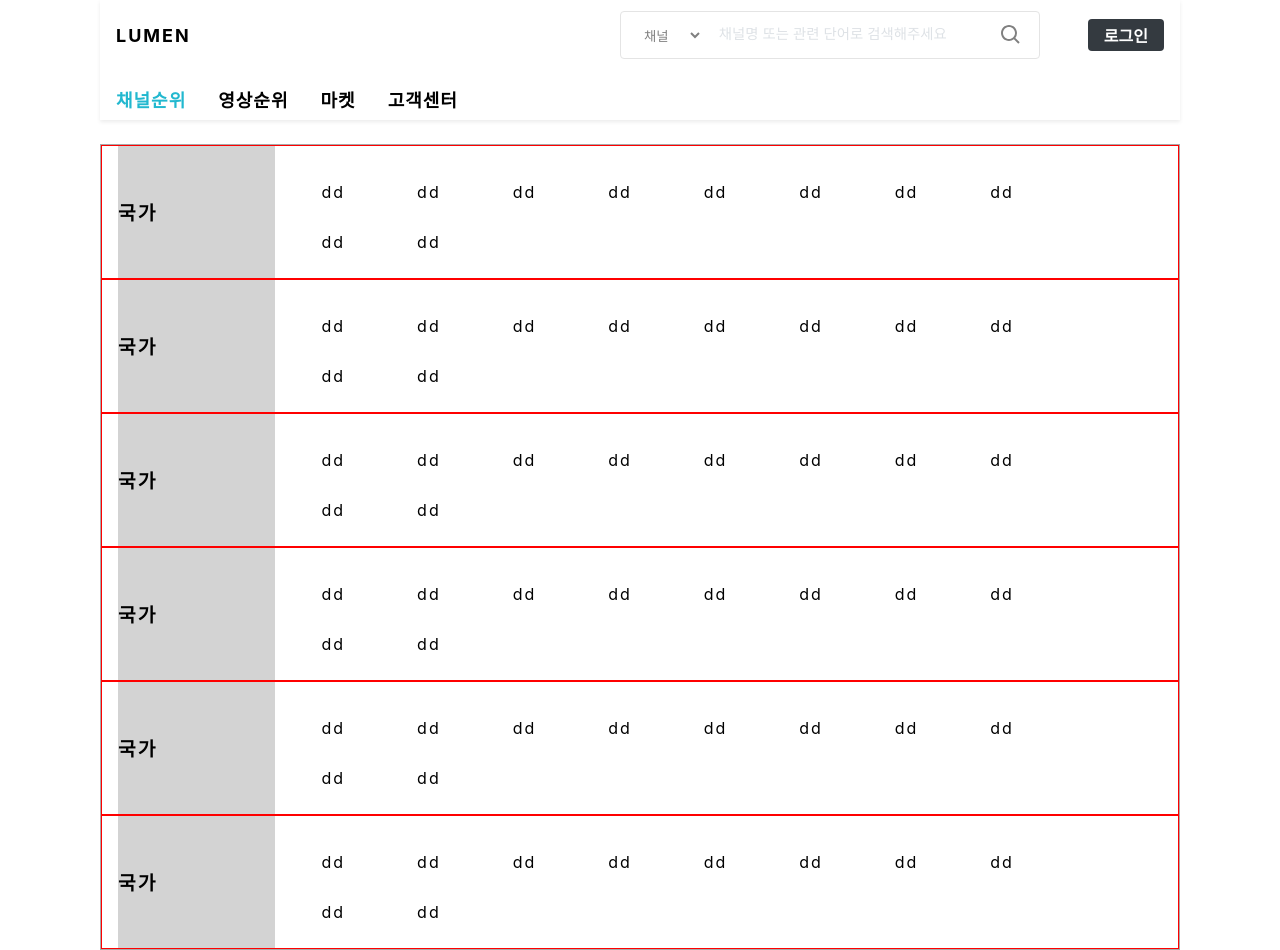
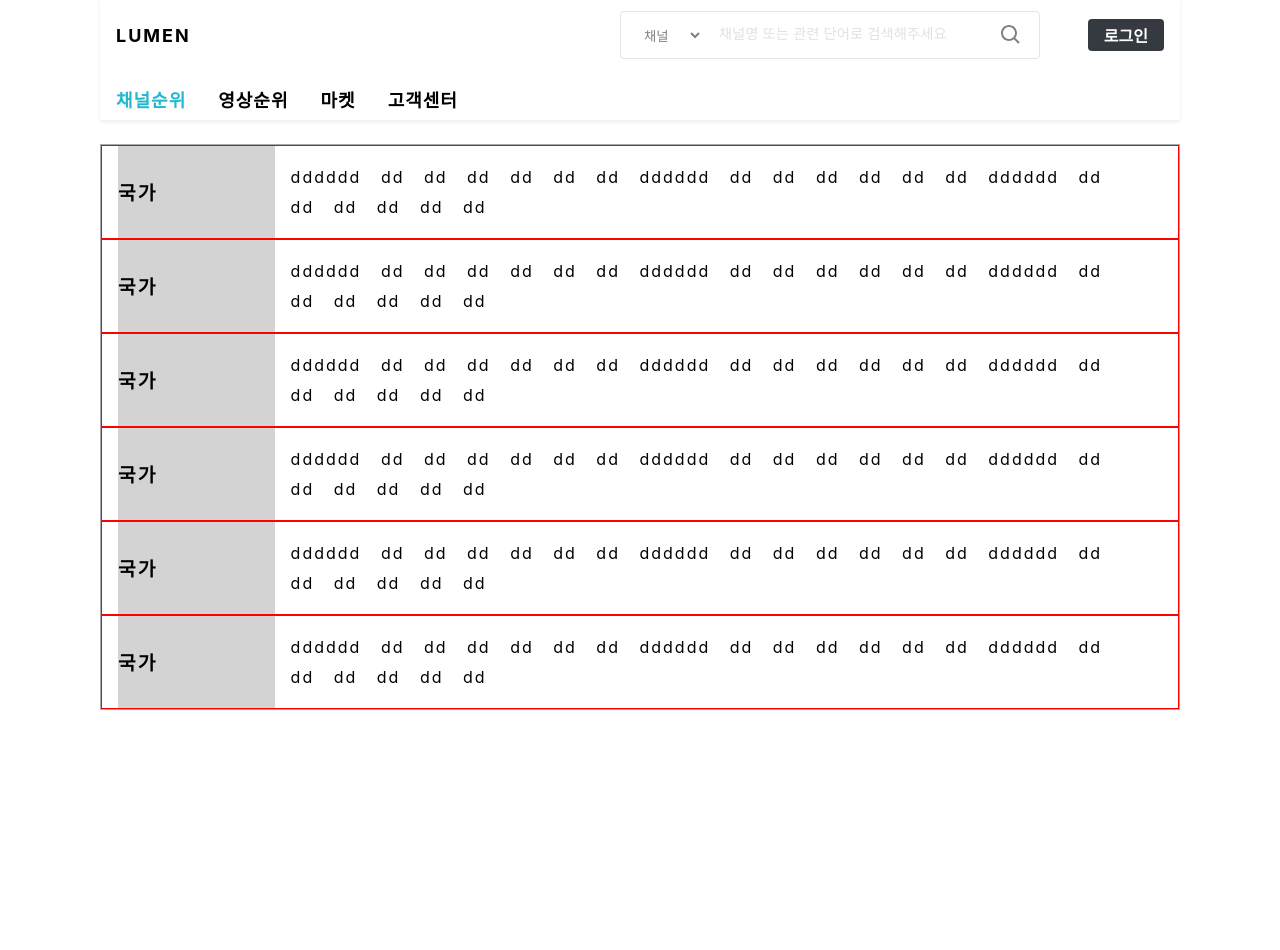
Before and after one commit to doohkim/youtube-platform-refactory, a React (Create React App) app: page / in a window 1280 px wide. After the commit the page ends 800 px from the top, so only its background shows below. Built offline with nearby package versions, Linux system fonts and the light colour scheme.

Commit message:
카테고리 박스 띄어쓰기

```diff
--- a/src/components/common/filter/FilterTableComponent.js
+++ b/src/components/common/filter/FilterTableComponent.js
@@ -27,18 +27,20 @@ const FilterTableBlock = styled(Responsive)`
         margin: 0 auto;
         /* background: lightsalmon; */
         .type {
-            width: 10%;
+            /* width: 7%; */
             cursor: pointer;
-            height: 40px;
+            height: 30px;
             justify-content: center;
             align-items: center;
             display: flex;
             /* background: lightseagreen; */
-            margin-right: 10px;
-            margin-top: 10px;
+
             border-radius: 10px;
             &:hover {
                 background-color: lightseagreen;
+            }
+            & + & {
+                margin-right: 10px;
             }
         }
     }
@@ -48,16 +50,27 @@ const FilterTableComponent = () => {
         <FilterTableBlock>
             <div className="category">국가</div>
             <div className="type-box">
-                <div className="type">dd</div>
-                <div className="type">dd</div>
-                <div className="type">dd</div>
-                <div className="type">dd</div>
-                <div className="type">dd</div>
-                <div className="type">dd</div>
-                <div className="type">dd</div>
-                <div className="type">dd</div>
-                <div className="type">dd</div>
-                <div className="type">dd</div>
+                <div className="type">dddddd&nbsp; &nbsp; </div>
+                <div className="type">dd&nbsp; &nbsp; </div>
+                <div className="type">dd&nbsp; &nbsp; </div>
+                <div className="type">dd&nbsp; &nbsp; </div>
+                <div className="type">dd&nbsp; &nbsp; </div>
+                <div className="type">dd&nbsp; &nbsp; </div>
+                <div className="type">dd&nbsp; &nbsp; </div>
+                <div className="type">dddddd&nbsp; &nbsp; </div>
+                <div className="type">dd&nbsp; &nbsp; </div>
+                <div className="type">dd&nbsp; &nbsp; </div>
+                <div className="type">dd&nbsp; &nbsp; </div>
+                <div className="type">dd&nbsp; &nbsp; </div>
+                <div className="type">dd&nbsp; &nbsp; </div>
+                <div className="type">dd&nbsp; &nbsp; </div>
+                <div className="type">dddddd&nbsp; &nbsp; </div>
+                <div className="type">dd&nbsp; &nbsp; </div>
+                <div className="type">dd&nbsp; &nbsp; </div>
+                <div className="type">dd&nbsp; &nbsp; </div>
+                <div className="type">dd&nbsp; &nbsp; </div>
+                <div className="type">dd&nbsp; &nbsp; </div>
+                <div className="type">dd&nbsp; &nbsp; </div>
             </div>
         </FilterTableBlock>
     );
```
